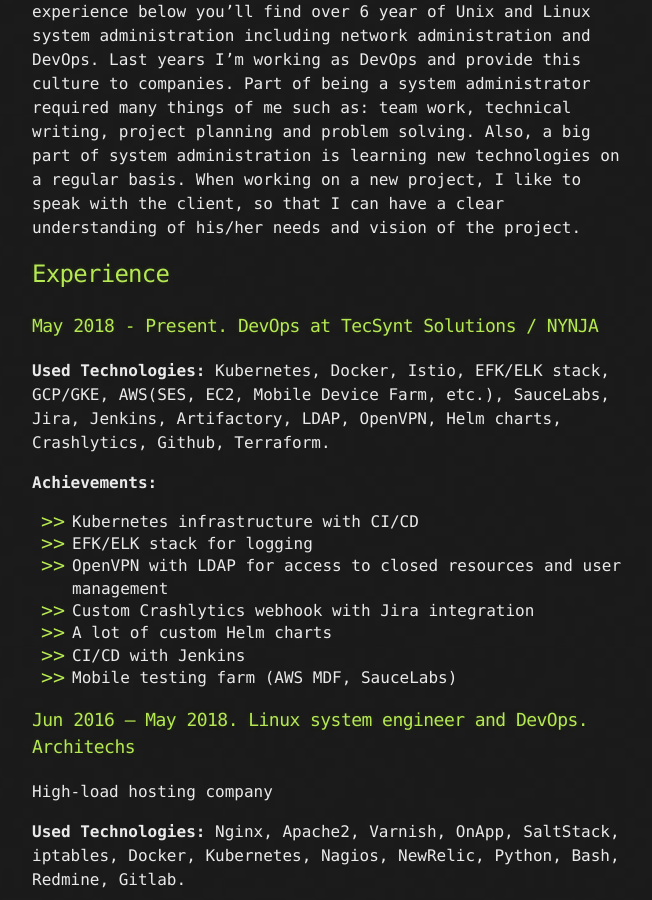
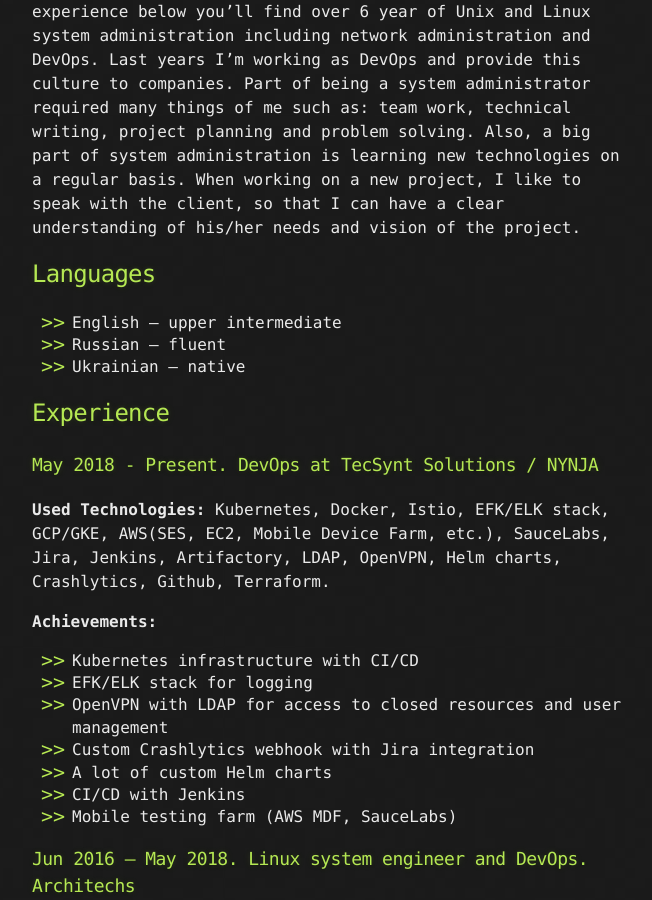
Before and after one commit to ivanovUA/ivanovua.github.io, a Jekyll site: the page built from index.md, in a window 1280 px wide and 900 px high, scrolled down 417 px. Shown: the whole window, without its empty margins (308-960 px from the left). Built offline with Jekyll 4.4.1, drawn with Linux system fonts in a browser that asks for light colours; some of the changed text lies outside the part shown.

Commit message:
Update index.md
Update languages

```diff
--- a/index.md
+++ b/index.md
@@ -9,6 +9,11 @@ Skype: ua.corleone.ua
 ## Summary
 I'm a DevOps and Linux, Unix system engineer
 In my work experience below you'll find over 6 year of Unix and Linux system administration including network administration and DevOps. Last years I'm working as DevOps and provide this culture to companies. Part of being a system administrator required many things of me such as: team work, technical writing, project planning and problem solving. Also, a big part of system administration is learning new technologies on a regular basis. When working on a new project, I like to speak with the client, so that I can have a clear understanding of his/her needs and vision of the project.
+
+## Languages
+  * English — upper intermediate
+  * Russian — fluent
+  * Ukrainian — native
 
 ## Experience
 
```
Also changed, not shown: other parts of index.md (+0 -5 lines).
